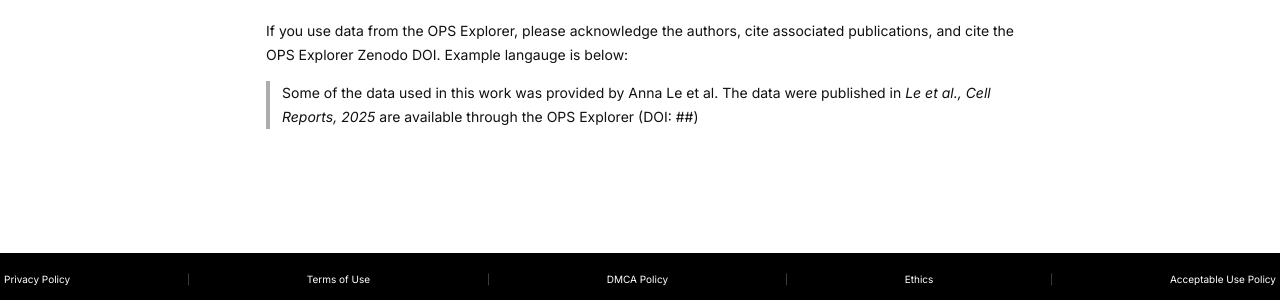
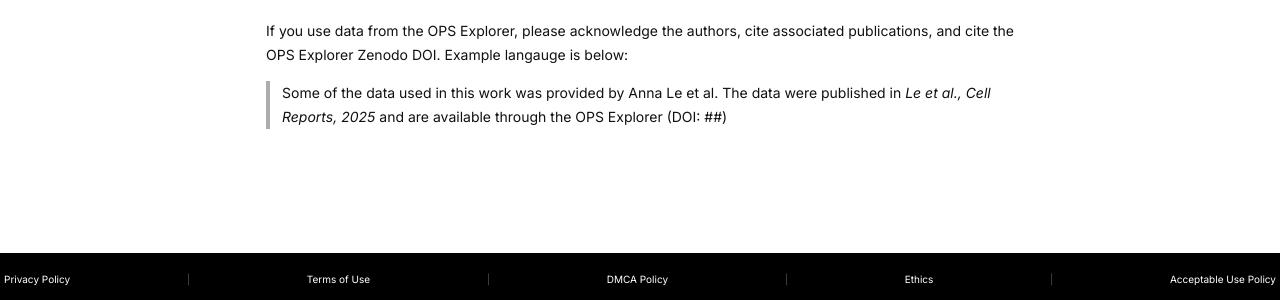
Before and after one commit to chanzuckerberg/ops-schema, an MkDocs documentation site: the page built from docs/index.md, in a window 1280 px wide and 900 px high, scrolled down 993 px. Shown: the part 501-801 px from the top of the window. Built offline with MkDocs 1.6.1 and Material for MkDocs 9.7.7, drawn with Linux system fonts in a browser that asks for light colours; comment, search, counter and statistics services are not loaded.

Commit message:
Update index.md

```diff
--- a/docs/index.md
+++ b/docs/index.md
@@ -74,4 +74,4 @@
 
 If you use data from the OPS Explorer, please acknowledge the authors, cite associated publications, and cite the OPS Explorer Zenodo DOI. Example langauge is below:
 
-> Some of the data used in this work was provided by Anna Le et al. The data were published in *Le et al., Cell Reports, 2025* are available through the OPS Explorer (DOI: ##)
+> Some of the data used in this work was provided by Anna Le et al. The data were published in *Le et al., Cell Reports, 2025* and are available through the OPS Explorer (DOI: ##)
```
